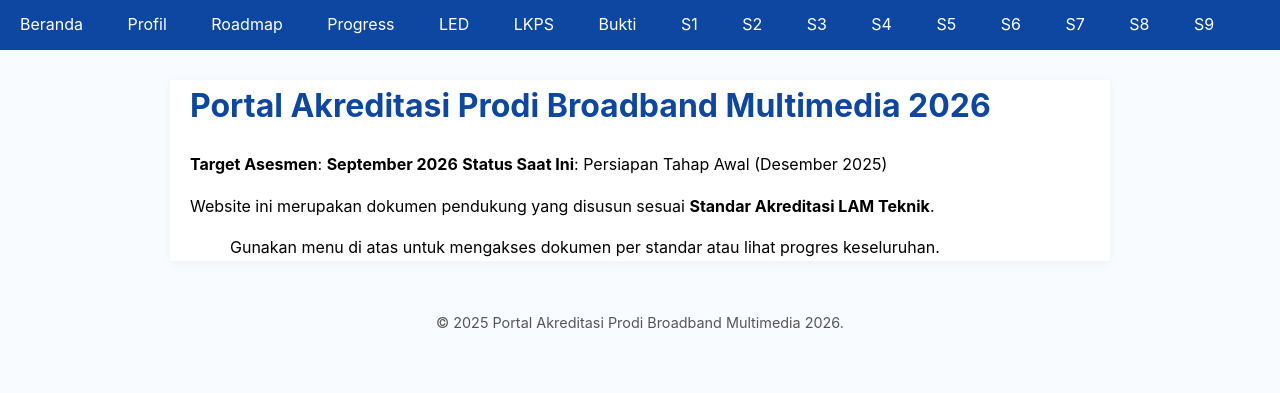
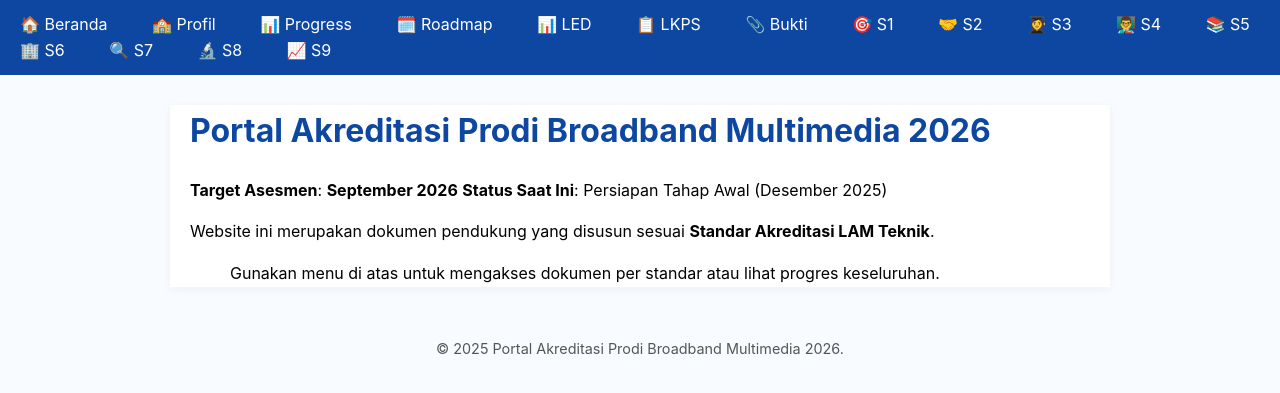
Before and after one commit to portal-psbm/aksi26, a Jekyll site: the page built from index.md, in a window 1280 px wide. Shown: the top 393 px of the page. Built offline with Jekyll 4.4.1, drawn with Linux system fonts in a browser that asks for light colours.

```diff
--- a/_layouts/default.html
+++ b/_layouts/default.html
@@ -19,22 +19,23 @@
 </head>
 <body>
   <nav>
-    <a href="/aksi26/">Beranda</a>
-    <a href="/aksi26/profil/">Profil</a>
-    <a href="/aksi26/roadmap/">Roadmap</a>
-    <a href="/aksi26/progress/">Progress</a>
-    <a href="/aksi26/led/">LED</a>
-    <a href="/aksi26/lkps/">LKPS</a>
-    <a href="/aksi26/bukti/">Bukti</a>
-    <a href="/aksi26/standar-1/">S1</a>
-    <a href="/aksi26/standar-2/">S2</a>
-    <a href="/aksi26/standar-3/">S3</a>
-    <a href="/aksi26/standar-4/">S4</a>
-    <a href="/aksi26/standar-5/">S5</a>
-    <a href="/aksi26/standar-6/">S6</a>
-    <a href="/aksi26/standar-7/">S7</a>
-    <a href="/aksi26/standar-8/">S8</a>
-    <a href="/aksi26/standar-9/">S9</a>
+
+  <a href="/aksi26/">🏠 Beranda</a>
+  <a href="/aksi26/profil/">🏫 Profil</a>
+  <a href="/aksi26/progress/">📊 Progress</a>
+  <a href="/aksi26/roadmap/">🗓️ Roadmap</a>
+  <a href="/aksi26/led/">📊 LED</a>
+  <a href="/aksi26/lkps/">📋 LKPS</a>
+  <a href="/aksi26/bukti/">📎 Bukti</a>
+  <a href="/aksi26/standar-1/">🎯 S1</a>
+  <a href="/aksi26/standar-2/">🤝 S2</a>
+  <a href="/aksi26/standar-3/">👩‍🎓 S3</a>
+  <a href="/aksi26/standar-4/">👨‍🏫 S4</a>
+  <a href="/aksi26/standar-5/">📚 S5</a>
+  <a href="/aksi26/standar-6/">🏢 S6</a>
+  <a href="/aksi26/standar-7/">🔍 S7</a>
+  <a href="/aksi26/standar-8/">🔬 S8</a>
+  <a href="/aksi26/standar-9/">📈 S9</a>
 
   </nav>
 
```
